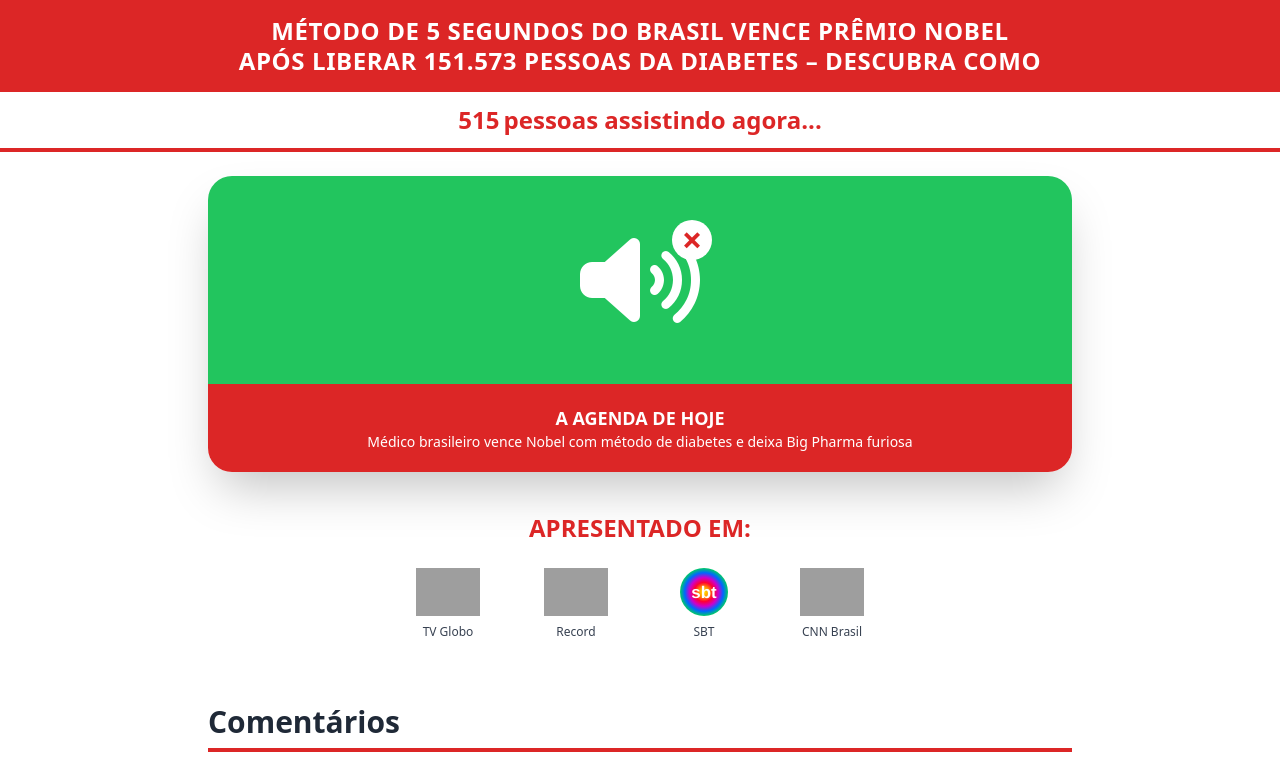
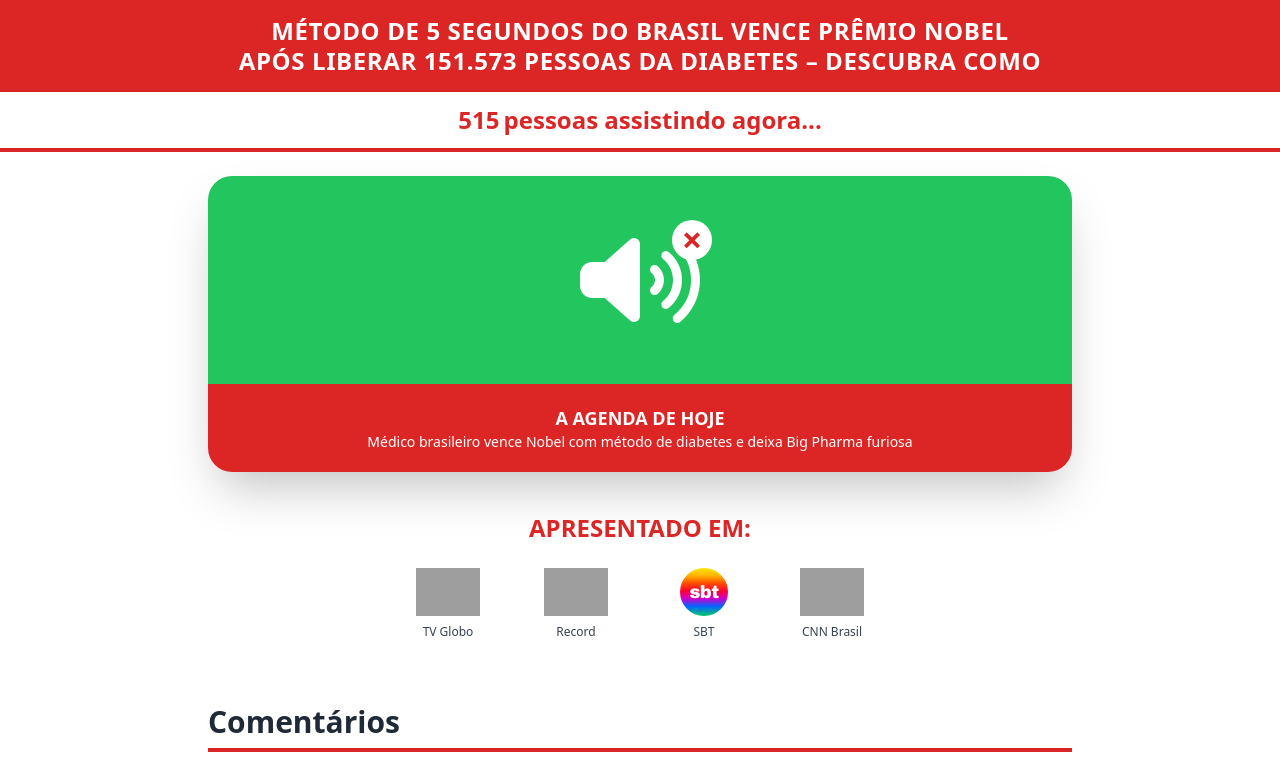
Before and after one commit to agenciagcr1-cmyk/vitality, a plain HTML site: page index.html in a window 1280 px wide. Shown: the top 782 px of the page. Drawn offline with nearby package versions, Linux system fonts and the light colour scheme; grey boxes are pictures that could not be loaded.

Commit message:
Update index.html

```diff
--- a/index.html
+++ b/index.html
@@ -74,33 +74,38 @@
       <span class="text-xs text-gray-700 mt-2 text-center">Record</span>
     </div>
 
-    <!-- SBT (OFICIAL WIKIMEDIA PNG TRANSPARENTE) -->
-<div class="flex flex-col items-center flex-shrink-0 w-20">
+    <div class="flex flex-col items-center flex-shrink-0 w-20">
   <svg viewBox="0 0 512 512"
        class="h-10 md:h-12 w-auto object-contain"
        xmlns="http://www.w3.org/2000/svg">
 
     <defs>
-      <radialGradient id="sbtGrad" cx="50%" cy="50%" r="50%">
+      <linearGradient id="sbtGrad" gradientTransform="rotate(90)">
         <stop offset="0%" stop-color="#ffe600"/>
-        <stop offset="20%" stop-color="#ff9a00"/>
-        <stop offset="40%" stop-color="#ff0033"/>
-        <stop offset="60%" stop-color="#cc00cc"/>
+        <stop offset="16%" stop-color="#ffb300"/>
+        <stop offset="32%" stop-color="#ff4d00"/>
+        <stop offset="48%" stop-color="#ff0033"/>
+        <stop offset="64%" stop-color="#cc00cc"/>
         <stop offset="80%" stop-color="#0066ff"/>
         <stop offset="100%" stop-color="#00cc66"/>
-      </radialGradient>
+      </linearGradient>
+
+      <clipPath id="circleClip">
+        <circle cx="256" cy="256" r="256"/>
+      </clipPath>
     </defs>
 
-    <circle cx="256" cy="256" r="256" fill="url(#sbtGrad)"/>
+    <circle cx="256" cy="256" r="256" fill="url(#sbtGrad)" />
 
     <text x="50%"
-          y="53%"
+          y="52%"
           text-anchor="middle"
-          font-family="Helvetica, Arial, sans-serif"
-          font-weight="700"
-          font-size="180"
+          font-family="Arial Black, Helvetica, Arial, sans-serif"
+          font-weight="900"
+          font-size="190"
           fill="#ffffff"
-          dominant-baseline="middle">
+          dominant-baseline="middle"
+          letter-spacing="-5">
       sbt
     </text>
 
```
